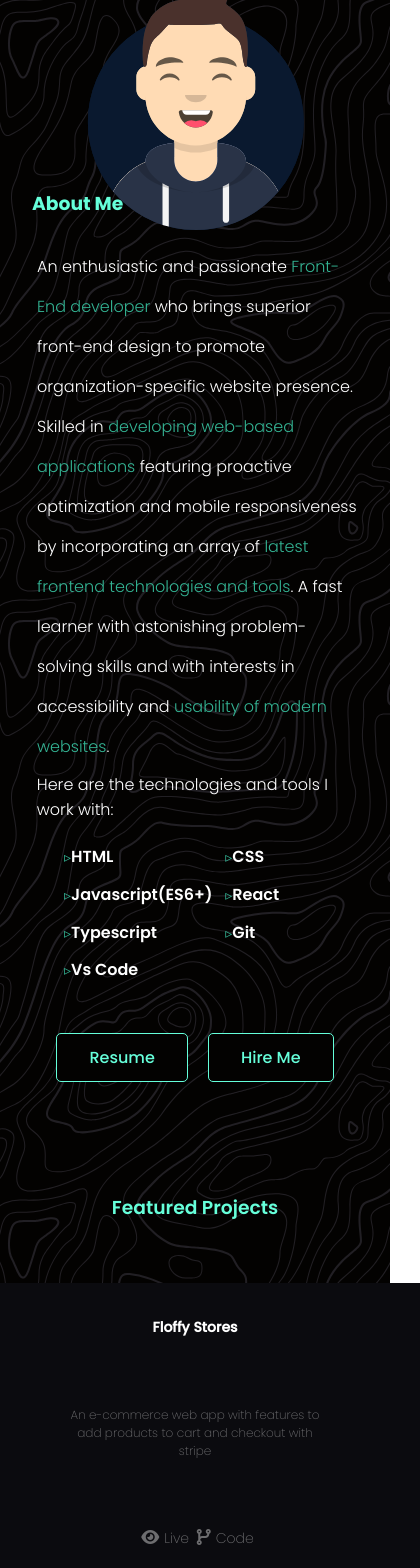
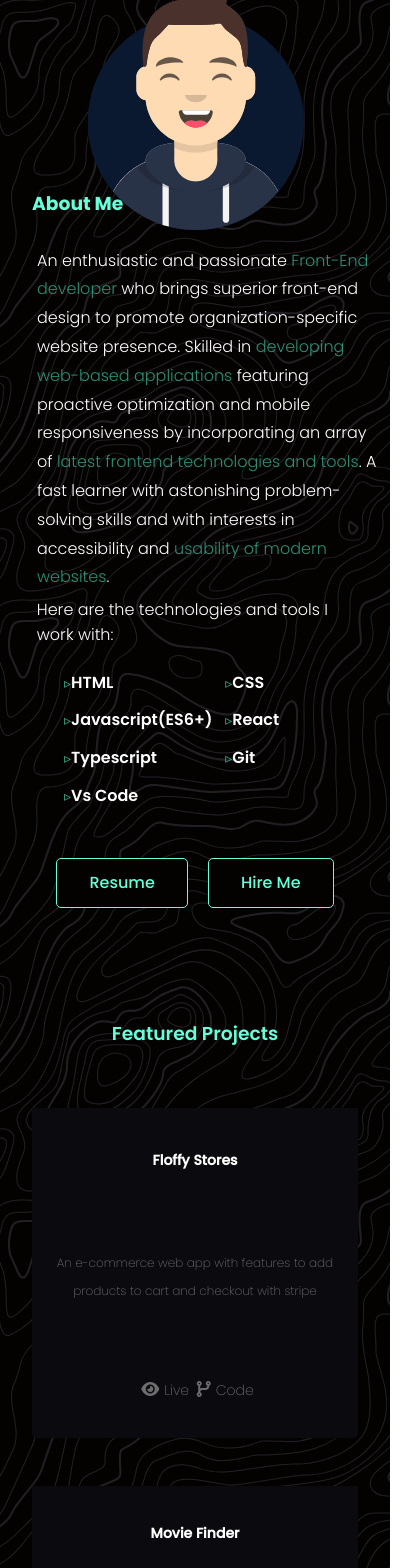
Before and after one commit to olaiide/portfolio, a React (Create React App) app: page / in a window 390 px wide. Shown: the part 432-2000 px from the top of the page, 420 px wide, since content can reach past the window. Built offline with nearby package versions, Linux system fonts and the light colour scheme.

Commit message:
form changes

```diff
--- a/src/components/About/About.css
+++ b/src/components/About/About.css
@@ -8,7 +8,6 @@
 }
 .about-content {
     width: 460px;
-    height:px;
     line-height: 2.4;
     margin: 5px;
     font-size: var(--fs-md);
@@ -38,7 +37,7 @@
 }
 .span {
     color : #34b494;
-    opacity: 1;
+    opacity: 0.8;
 }
 .my-skills{
     margin-right: 2rem;
@@ -72,8 +71,8 @@
        margin-left: 2rem;
    }
    .about-content{
-       width:90%;
-       line-height: 2.5;
+       width:97%;
+       line-height: 1.8;
    }
    .skills-list li{
     padding: 0.4rem;
--- a/src/components/Contact/Contact.css
+++ b/src/components/Contact/Contact.css
@@ -54,7 +54,7 @@
 .address,
 .telephone,
 .mail {
-  padding: 20px;
+  padding: 10px;
 }
 .fa-map-marker {
   margin-right: 1.1rem;
@@ -90,6 +90,9 @@
     font-size: 16px;
     font-family: "Poppins-Light";
   }
+  .got {
+    padding-bottom: 1rem;
+  }
 }
 
 @media screen and (min-width: 670px) and (max-width: 960px) {
@@ -109,6 +112,6 @@
 }
 
 
-@media screen and (min-width : 1200px){
+@media screen and (max-width : 658px){
 
 }
--- a/src/components/Contact/Contact.js
+++ b/src/components/Contact/Contact.js
@@ -4,31 +4,29 @@ import "./Contact.css";
 const Contact = () => {
   return (
     <Fragment>
-      <div className="container-contact" id="Contact">
-
-        <div className="contact">
-
+      <div className='container-contact' id='Contact'>
+        <div className='contact'>
           <div>
-          <h3>Contact Me</h3>
-        <p>Got a project or an idea? Get in touch.</p>
+            <h3>Contact Me</h3>
+            <p className="got">Got a project or an idea? Get in touch.</p>
             <Form />
           </div>
-          <div className="main-contact">
-            <div className="address">
+          <div className='main-contact'>
+            <div className='address'>
               <span>
-                <i class="fa fa-map-marker" aria-hidden="true"></i>Lagos
+                <i class='fa fa-map-marker' aria-hidden='true'></i>Lagos
               </span>
             </div>
-            <div className="mail">
+            <div className='mail'>
               <span>
-                <i class="far fa-envelope-open"></i>
-                <a href="mailto:horlaide909@gmail.com">horlaide909@gmail.com</a>
+                <i class='far fa-envelope-open'></i>
+                <a href='mailto:horlaide909@gmail.com'>horlaide909@gmail.com</a>
               </span>
             </div>
-            <div className="telephone">
+            <div className='telephone'>
               <span>
-                <i class="fas fa-phone"></i>
-                <a href="tel:+234-903-611-7357">+234-903-611-7357</a>
+                <i class='fas fa-phone'></i>
+                <a href='tel:+234-903-611-7357'>+234-903-611-7357</a>
               </span>
             </div>
           </div>
--- a/src/components/Projects/Projects.css
+++ b/src/components/Projects/Projects.css
@@ -42,7 +42,7 @@
 }
 .project-content {
   background-color: rgb(11, 11, 15);
-  height: 300px;
+  height: 330px;
   display: flex;
   flex-direction: column;
   align-items: center;
@@ -98,66 +98,18 @@
 .live, .code:hover {
  opacity: 1;
 }
-@media  screen and (max-width : 960px) {
-  .project-wrapper{
-
-  }
-}
-/* @media screen and (max-width: 960px) {
-  .project-data {
-    grid-template-columns: repeat(1, 0.3fr);
-    row-gap: 50px;
-  }
-  .project-wrapper {
-    width: 330px;
-  }
-  .project-content {
-    height: 130px;
-    position: relative;
-    top: -40px;
-  }
-  .project-description {
-    width: 300px;
-  }
-  .project-description,
-  .project-name {
-    font-size: var(--fs-sm);
+@media  screen and (max-width : 768px) {
+  .project-data{
+    grid-template-columns: repeat(auto-fit, minmax(93%, 0.1fr));
   }
   .live {
     font-size: var(--fs-sm);
   }
-} */
-/*
-@media screen and (min-width: 900px) and (max-width: 1200px) {
-  .project-data {
-    grid-template-columns: repeat(2, 0.2fr);
-    column-gap: 60px;
+  .project-description,
+  .project-name {
+    line-height: 28px;
   }
-  .project-wrapper {
-    width: 400px;
-  }
-} */
-
-/* @media screen and (min-width: 880px) and (max-width: 1050px) {
-  .project-data {
-    grid-template-columns: repeat(2, 0.2fr);
-    column-gap: 60px;
-  }
-  .project-wrapper {
-    width: 400px;
+  .project-description{
+    width : 85%;
   }
 }
-@media screen and (min-width: 630px) and (max-width: 900px) {
-  .project-data {
-    grid-template-columns: repeat(1, 0.2fr);
-  }
-  .project-wrapper {
-    width: 600px;
-  }
-}
-
-@media screen and (min-width : 1400px) {
-  .project-wrapper {
-    width: 500px;
-  }
-} */
--- a/src/components/UI/Form.css
+++ b/src/components/UI/Form.css
@@ -31,6 +31,7 @@
   width: 23rem;
   max-width: 100%;
   height: 180px;
+  padding: 0.7rem;
   background-color: #262626;
   border: none;
   font-size: var(--fs-md);
@@ -48,15 +49,16 @@
 
 @media screen and (max-width: 960px) {
   .form-control {
-    padding: 0 40px 0 40px;
+    padding: 0 25px 0 25px;
   }
   .control-group button {
-    margin-left: 40px;
+    margin-left: 30px;
   }
   .form-control input,
   .form-control textarea {
     width: 100%;
   }
+
 }
 @media screen and (min-width: 670px) and (max-width: 960px) {
   .form-control input,
```
